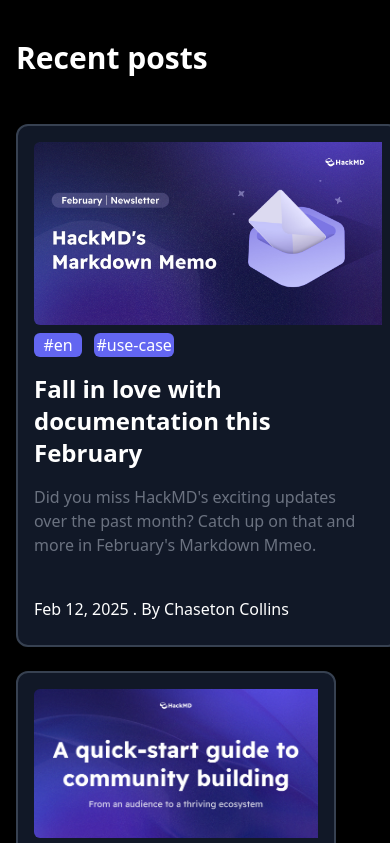
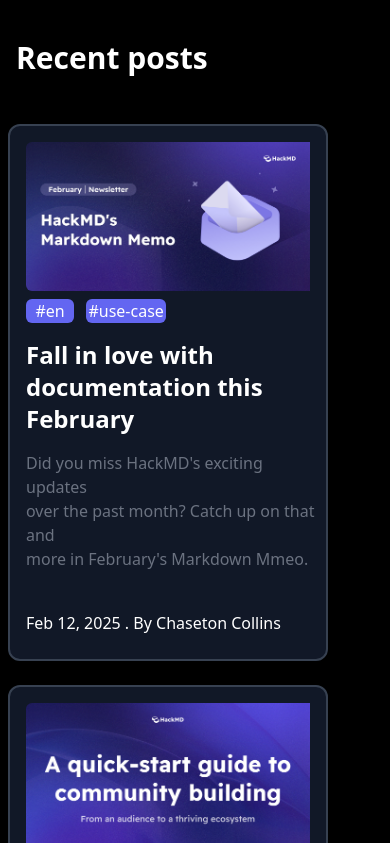
Before and after one commit to Promise278/HackMD-Blog, a website: page dist/index.html in a window 390 px wide. Shown: the part 740-1583 px from the top of the page. Drawn offline with nearby package versions, Linux system fonts and the light colour scheme.

Commit message:
added style and responsiveness

```diff
--- a/dist/index.html
+++ b/dist/index.html
@@ -55,9 +55,9 @@
         <h4 class="text-3xl font-bold">Recent posts</h4>
     </div>
 
-    <div class="flex justify-center gap-6 mt-12 md:flex-row flex-col md:ml-0 ml-4">
-        <div class="rounded-xl bg-gray-900 md:w-80 w-96 h-full pt-4 pl-4 border-2 border-gray-700 hover:bg-slate-800">
-            <img src="/img/upload_3cfd80be1c2fdadff6453021e6ff11e3.jpg" class="rounded-md md:w-80 w-96 pr-4" alt="">
+    <div class="flex justify-center gap-6 mt-12 md:flex-row flex-col md:ml-0 ml-2">
+        <div class="rounded-xl bg-gray-900 w-80 h-full pt-4 pl-4 border-2 border-gray-700 hover:bg-slate-800">
+            <img src="/img/upload_3cfd80be1c2fdadff6453021e6ff11e3.jpg" class="rounded-md w-80 pr-4" alt="">
             <div class="gap-4 mt-2">
                 <button class="bg-indigo-500 rounded-md h-6 w-12">#en</button>
                 <button class="bg-indigo-500 rounded-md ml-2 h-6 w-20">#use-case</button>
```
Also changed, not shown: dist/style.css.
